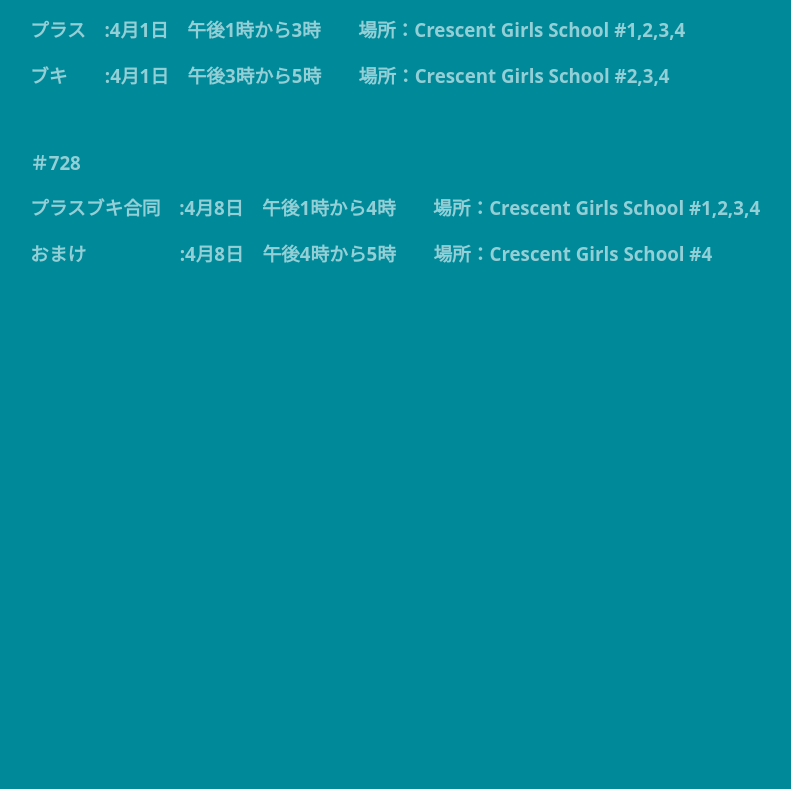
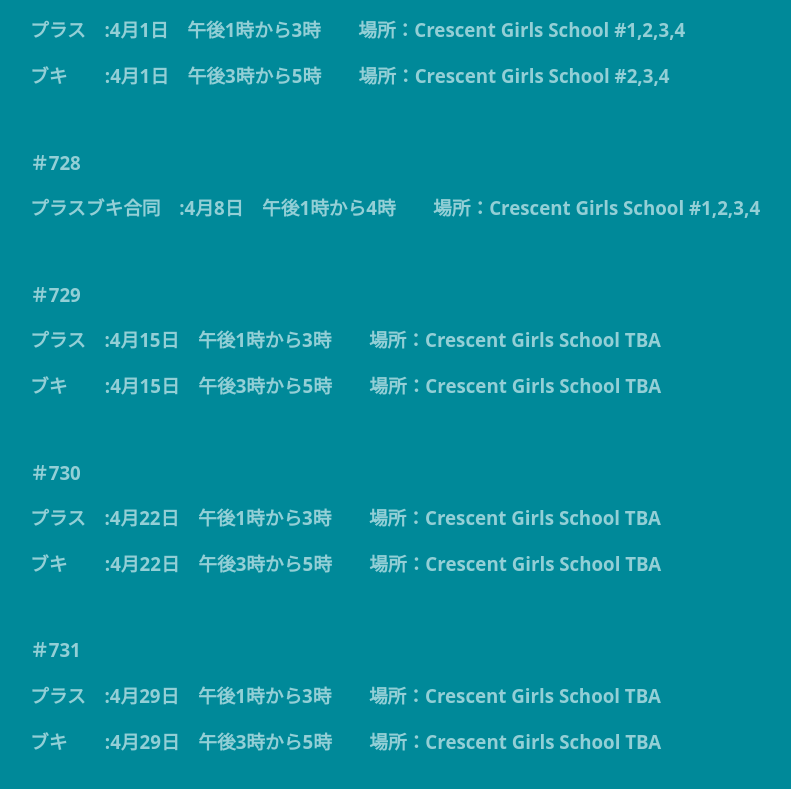
Before and after one commit to plusbado/home, a plain HTML site: page schedule.html in a window 1280 px wide. Shown: the part 2634-3423 px from the top of the page, without its empty margins (130-921 px from the left). Before the commit the page ends 2941 px from the top, so only its background shows below. Drawn offline with Linux system fonts and the light colour scheme.

Commit message:
Update schedule.html

```diff
--- a/schedule.html
+++ b/schedule.html
@@ -106,9 +106,22 @@
 
 			<h3>＃728</h3>
 			<h3>プラスブキ合同　:4月8日　午後1時から4時　　場所：Crescent Girls School #1,2,3,4</h3>
-			<h3>おまけ　　　　　:4月8日　午後4時から5時　　場所：Crescent Girls School #4</h3>
 			<br />
 
+			<h3>＃729</h3>
+			<h3>プラス　:4月15日　午後1時から3時　　場所：Crescent Girls School TBA</h3>
+			<h3>ブキ　　:4月15日　午後3時から5時　　場所：Crescent Girls School TBA</h3>
+			<br />
+
+			<h3>＃730</h3>
+			<h3>プラス　:4月22日　午後1時から3時　　場所：Crescent Girls School TBA</h3>
+			<h3>ブキ　　:4月22日　午後3時から5時　　場所：Crescent Girls School TBA</h3>
+			<br />
+
+			<h3>＃731</h3>
+			<h3>プラス　:4月29日　午後1時から3時　　場所：Crescent Girls School TBA</h3>
+			<h3>ブキ　　:4月29日　午後3時から5時　　場所：Crescent Girls School TBA</h3>
+			<br />
 		</div>
 
 	</div>
```
